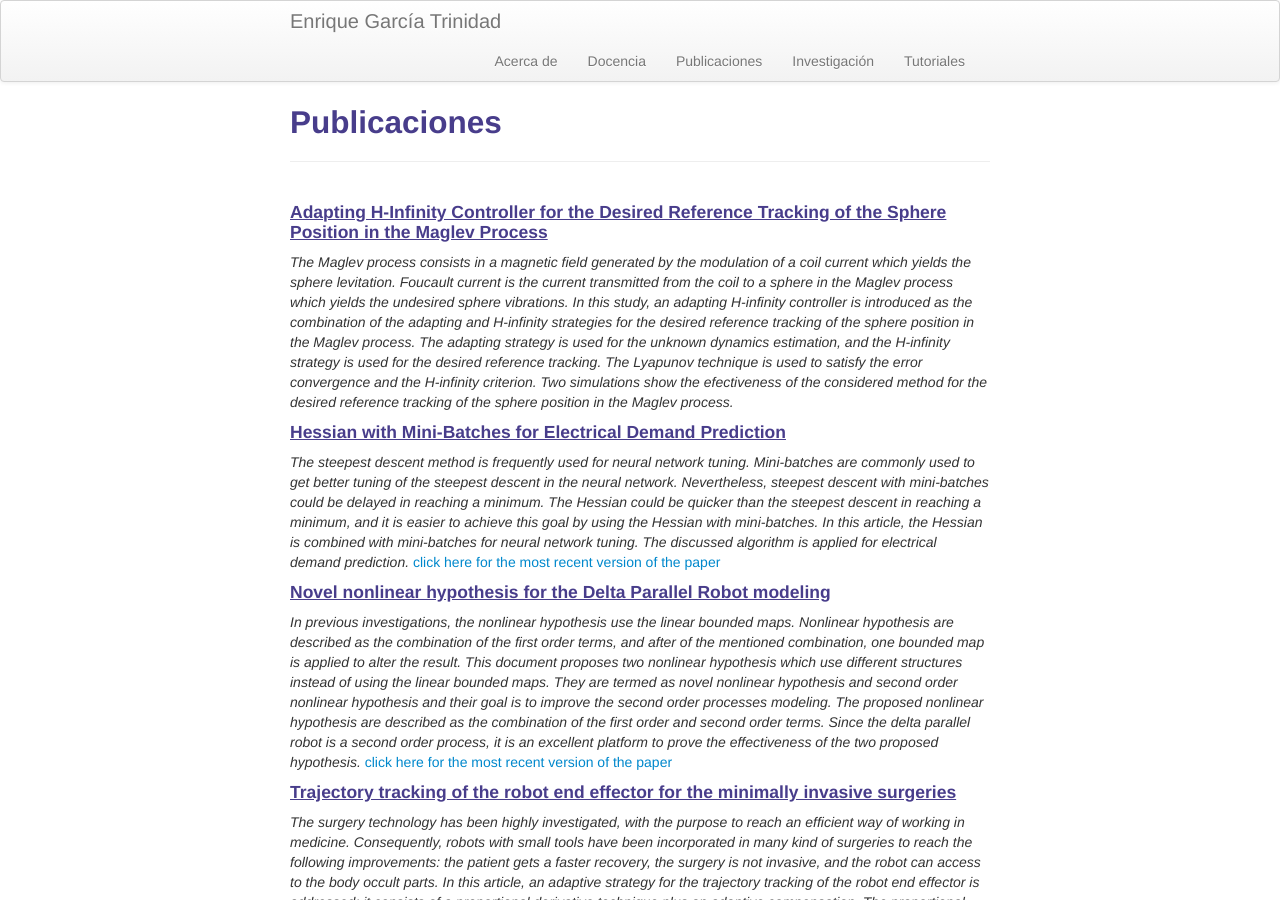
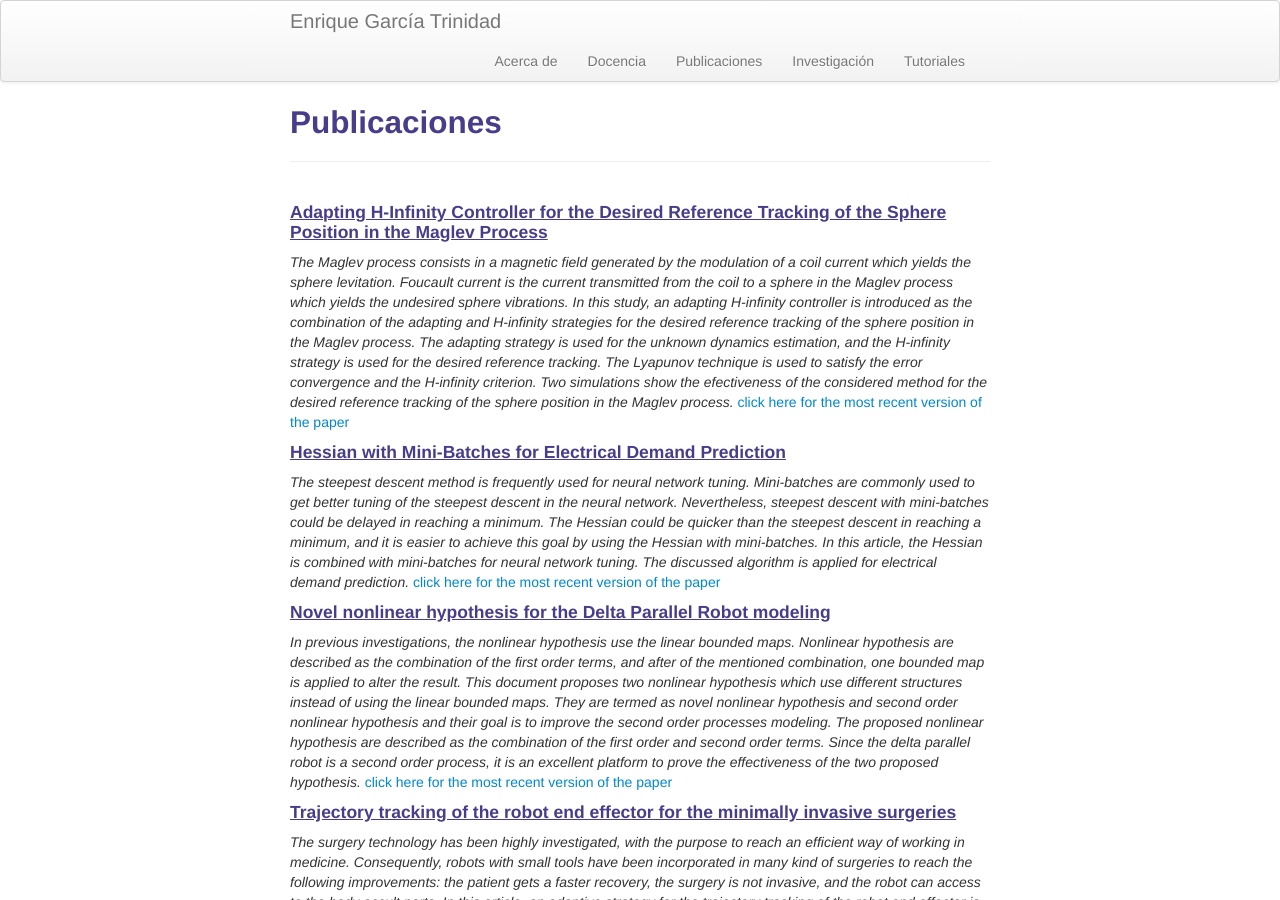
Before and after one commit to enriGarcia/enriGarcia.github.io, a Jekyll site: the page built from pages/publications.md, in a window 1280 px wide and 900 px high. Built offline with Jekyll 4.4.1, drawn with Linux system fonts in a browser that asks for light colours.

Commit message:
webpage update amd

```diff
--- a/pages/publications.md
+++ b/pages/publications.md
@@ -7,6 +7,7 @@ description: Enrique Garcia-Trinidad publications
 
 #### <u>Adapting H-Infinity Controller for the Desired Reference Tracking of the Sphere Position in the Maglev Process</u>
 *The Maglev process consists in a magnetic field generated by the modulation of a coil current which yields the sphere levitation. Foucault current is the current transmitted from the coil to a sphere in the Maglev process which yields the undesired sphere vibrations. In this study, an adapting H-infinity controller is introduced as the combination of the adapting and H-infinity strategies for the desired reference tracking of the sphere position in the Maglev process. The adapting strategy is used for the unknown dynamics estimation, and the H-infinity strategy is used for the desired reference tracking. The Lyapunov technique is used to satisfy the error convergence and the H-infinity criterion. Two simulations show the efectiveness of the considered method for the desired reference tracking of the sphere position in the Maglev process.*
+[click here for the most recent version of the paper]({{ BASE_PATH}}/pages/papers/rubio2021.pdf)
 
 #### <u>Hessian with Mini-Batches for Electrical Demand Prediction</u>
 *The steepest descent method is frequently used for neural network tuning. Mini-batches are commonly used to get better tuning of the steepest descent in the neural network. Nevertheless, steepest descent with mini-batches could be delayed in reaching a minimum. The Hessian could be quicker than the steepest descent in reaching a minimum, and it is easier to achieve this goal by using the Hessian with mini-batches. In this article, the Hessian is combined with mini-batches for neural network tuning. The discussed algorithm is applied for electrical demand prediction.*
```
Also changed, not shown: pages/teaching/progBas.md (+1 -1 lines), 1 other file.
